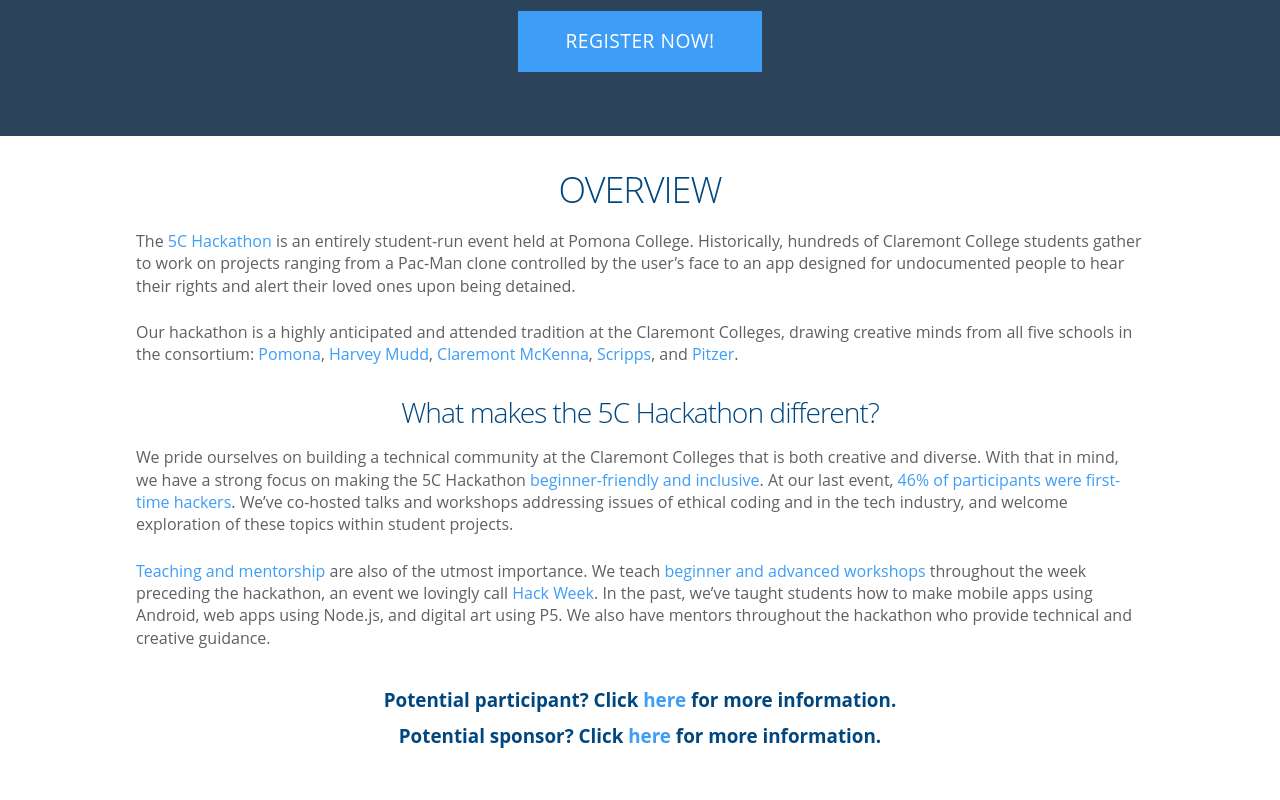
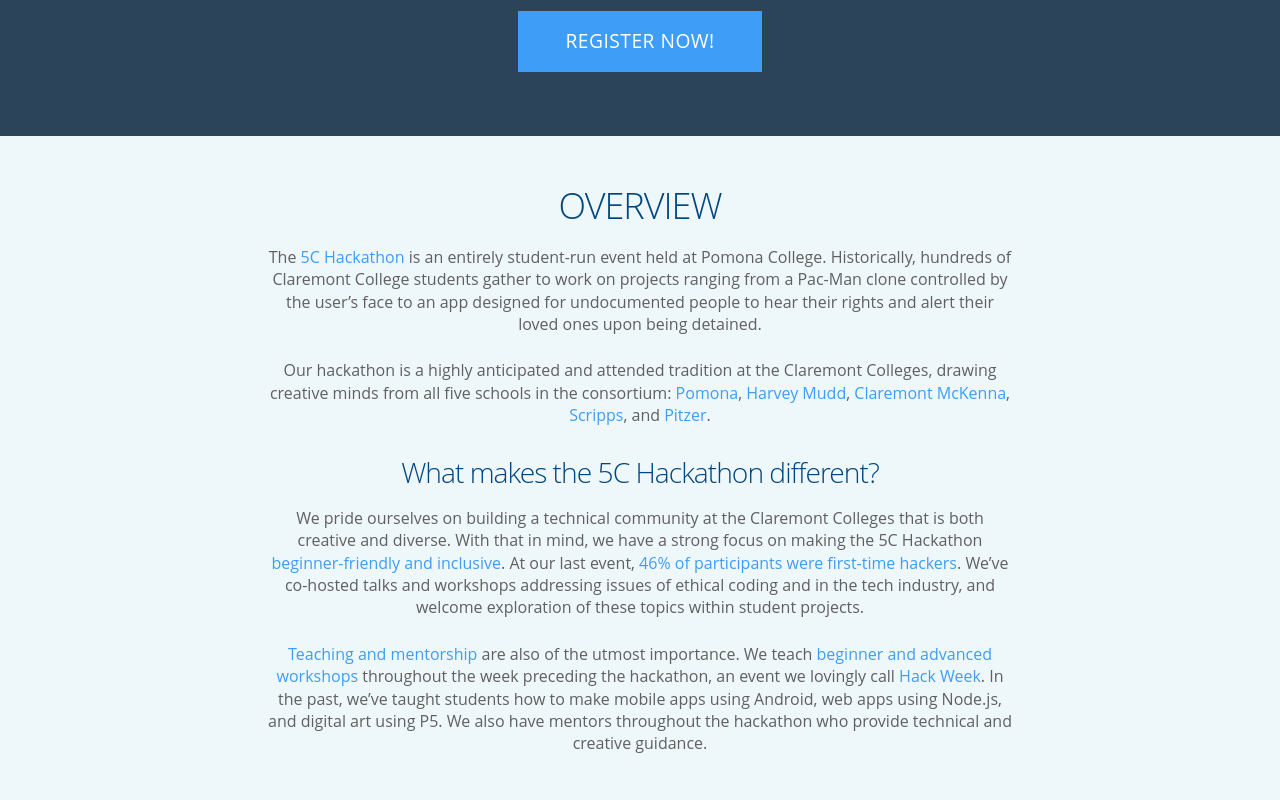
Before and after one commit to 5chackathon/5chackathon.github.io, a plain HTML site: page index.html in a window 1280 px wide. Shown: the part 860-1660 px from the top of the page. Drawn offline with Linux system fonts and the light colour scheme; a script that the page names is missing.

Commit message:
fixed width, update overview section

```diff
--- a/css/styles.css
+++ b/css/styles.css
@@ -722,6 +722,22 @@ header:after {
   border: 2px solid white;
 }
 
+.overview {
+  padding: 3em 0 2em;
+  height: 100%;
+  text-align: center;
+  background-color: #eef7fa;
+}
+
+.overview_desc {
+  overflow: hidden;
+  display: block;
+  max-width: 750px;
+  text-align: center;
+  margin-left: auto;
+  margin-right: auto;
+}
+
 .schedule {
   padding: 2em 0 3em;
   background-color: white;
@@ -1101,7 +1117,7 @@ header:after {
   }
 }
 
-.hack-week .layout--page .desc {
+.hack-week .desc {
   text-align: center;
   margin-bottom: 20px;
   max-width: 750px;
@@ -1332,7 +1348,7 @@ header:after {
 }
 
 .layout--page {
-  max-width: 1008px;
+  max-width: 90%;
   margin: 0 auto;
   padding: 0 10px;
 }
--- a/index.html
+++ b/index.html
@@ -20,10 +20,6 @@
     </head>
 <body>
 <section>
-
-</section>
-
-<section>
   <div class="banner">
     <img class="banner__img" src="public/img/logo-sp23-long.png" alt="5C Hackathon">
     <!-- <span class="banner__main">5C Hackathon</span> -->
@@ -42,10 +38,10 @@
   </div>
 </section>
 
-<section class="coc" id="coc">
+<section class="overview">
   <div class="layout--page">
     <h1>Overview</h1>
-    <div style="margin-bottom: 25px;">
+    <div class="overview_desc" style="margin-bottom: 25px;">
       <p>
         The <span class="bold-blue">5C Hackathon</span> is an entirely student-run event held at Pomona College. Historically, hundreds of Claremont College students gather to work on projects ranging from a Pac-Man clone controlled by the user’s face to an app designed for undocumented people to hear their rights and alert their loved ones upon being detained.
       </p>
@@ -74,8 +70,8 @@
     </h4>
   </div>
 </section>
-
 <section class="schedule" id="schedule">
+  <br><br>
   <table class="layout--page">
     <div class="caption" style="margin-top: -1em">Spring 2023 Schedule</div>
     <h4 style="text-align: center; margin-top: -.5em; margin-bottom: 1em;">April 14&ndash;15, 2023</h4>
@@ -172,6 +168,7 @@
 </section>
 
 <section class="hack-week" id="hack-week">
+  <br><br>
   <div class="layout--page">
     <h1>Hack Week</h1>
     <h2 style="color: #00467f; margin: -.5em 0 .25em;">Hack Week is a weeklong series of workshops teaching useful technical skills for both beginning and advanced coders and covering socially relevant issues within the world of tech and computer science.</h2>
@@ -187,7 +184,8 @@
   </div>
 </section>
 
-<section class="companies" id="companies" ></section>
+<section class="companies" id="sponsorship">
+<br><br>
 <div class="layout--page">
   <h1 style="margin-bottom: 0.25em;">Sponsors</h1>
     <br>
@@ -224,7 +222,8 @@
 </section>
 
 <section>
-    <div class="contact-info" id="sponsorship" style="background-color: #f6fbfc; padding-bottom: 20px;">
+    <div class="contact-info"
+    style="background-color: #f6fbfc; padding-bottom: 20px;">
       <div class="layout--page">
         <h4 style="font-size: 2em; text-align: center; margin-bottom: 1em;">BECOME A SPONSOR</h4>
         <!-- <h1>Become a Sponsor</h1> -->
@@ -331,6 +330,7 @@
 
 
 <section class="coc" id="coc">
+  <br><br>
   <div class="layout--page">
     <h1>Code of Conduct</h1>
     <div style="margin-bottom: 25px;">
@@ -371,17 +371,19 @@
         <h1>CONTACT</h1>
         <!-- <h4 class="contact__title">Contact</h4> -->
         <div class="contact__desc">
-          <p>Reach out to our organizing team with any questions or comments at <b><a href="mailto:5chackathon@gmail.com">5chackathon@gmail.com</a></b>.</p>
+          <p>Reach out to our organizing team with any questions or comments at
+            <b><a href="mailto:5chackathon@gmail.com">5chackathon@gmail.com</a></b>.
+          </p>
         </div>
-        <b class="marker"></b>
       </div>
   </section>
+
   <br>
-  <section>
-    <div class="banner">
-        <img class="banner__img" src="public/img/logo-sp23-long.png" alt="5C Hackathon">
+<section>
+  <div class="banner">
+      <img class="banner__img" src="public/img/logo-sp23-long.png" alt="5C Hackathon">
         <!-- <span class="banner__main">5C Hackathon</span> -->
-    </div>
+  </div>
 </section>
 <section>
   <div class="topnav" id="topnav">
```
